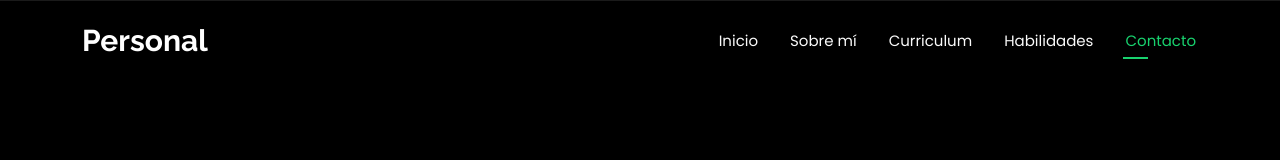
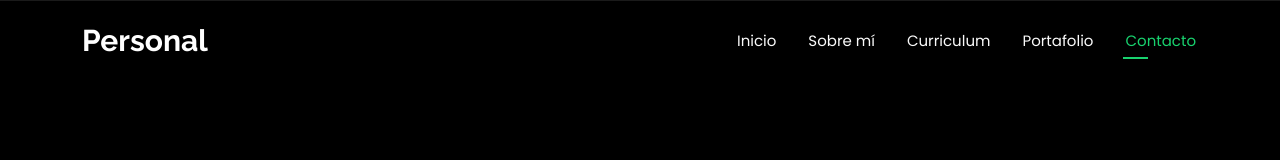
Before and after one commit to Gaspar0802-hub/Portafolio-Marvin, a plain HTML site: page contact.html in a window 1280 px wide. Shown: the top 160 px of the page. Drawn offline with Linux system fonts and the light colour scheme.

Commit message:
Update contact.html
Actualicé algunos datos

```diff
--- a/contact.html
+++ b/contact.html
@@ -52,7 +52,7 @@
           <li><a href="index.html">Inicio</a></li>
           <li><a href="about.html">Sobre mí</a></li>
           <li><a href="resume.html">Curriculum</a></li>
-          <li><a href="services.html">Habilidades</a></li>
+          <li><a href="services.html">Portafolio</a></li>
           <li><a href="contact.html" class="active">Contacto</a></li>
         </ul>
         <i class="mobile-nav-toggle d-xl-none bi bi-list"></i>
```
